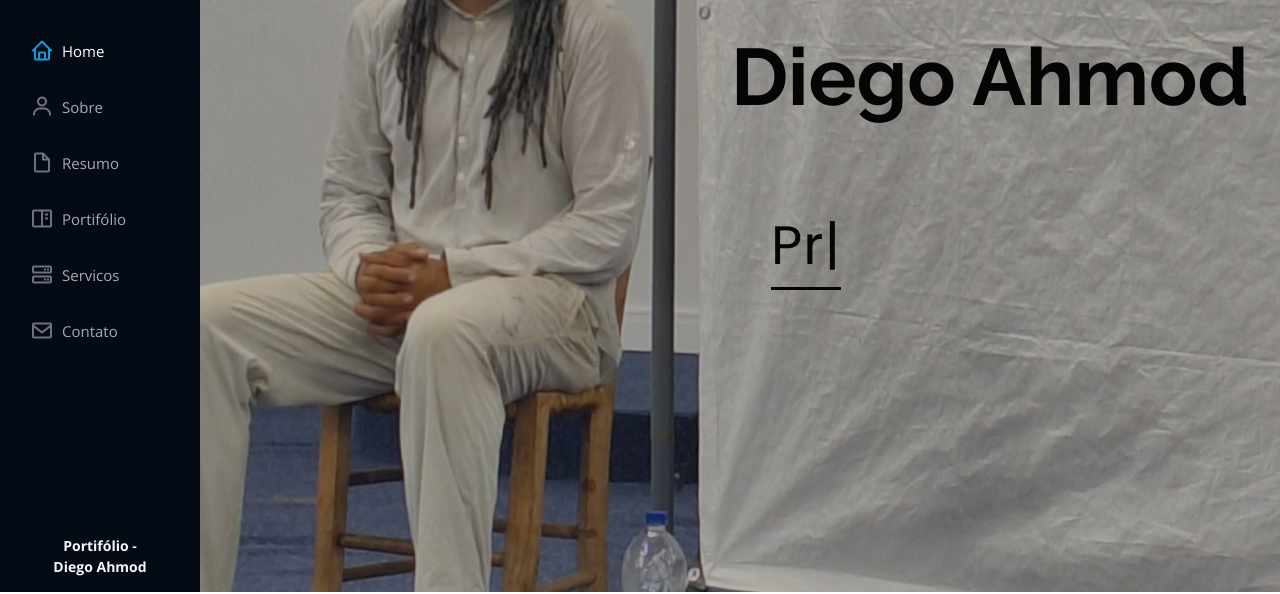
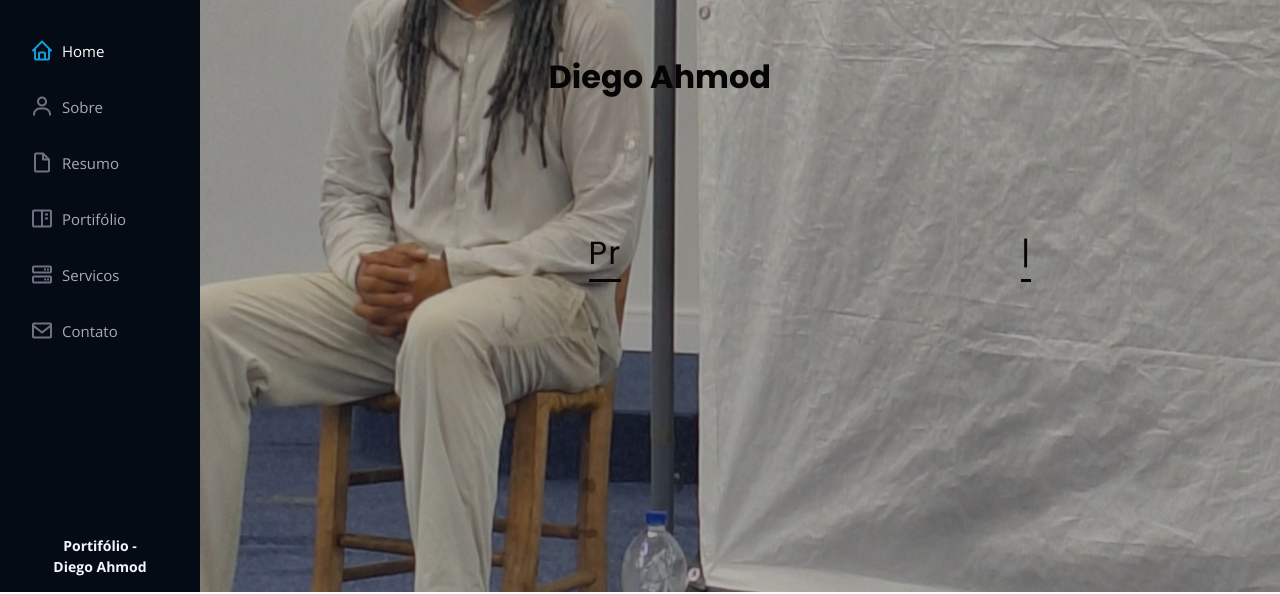
Before and after one commit to andreia22/portifolio_di, a plain HTML site: page index.html in a window 1280 px wide. Shown: the part 208-802 px from the top of the page. Drawn offline with nearby package versions, Linux system fonts and the light colour scheme.

Commit message:
forth commit

```diff
--- a/assets/css/style.css
+++ b/assets/css/style.css
@@ -283,6 +283,24 @@ h6 {
   padding-bottom: 4px;
   letter-spacing: 1px;
   border-bottom: 3px solid #060505;
+}
+
+@media (min-width: 430px) {
+  #hero h1 {
+    margin-left: 700px;
+    font-size: 32px;
+    font-family: "Poppins", sans-serif;
+
+  }
+}
+
+@media (min-width: 430px) {
+  #hero p span {
+    margin-right: 400px;
+    font-size: 32px;
+    font-family: "Poppins", sans-serif;
+
+  }
 }
 
 @media (min-width: 1024px) {
```
